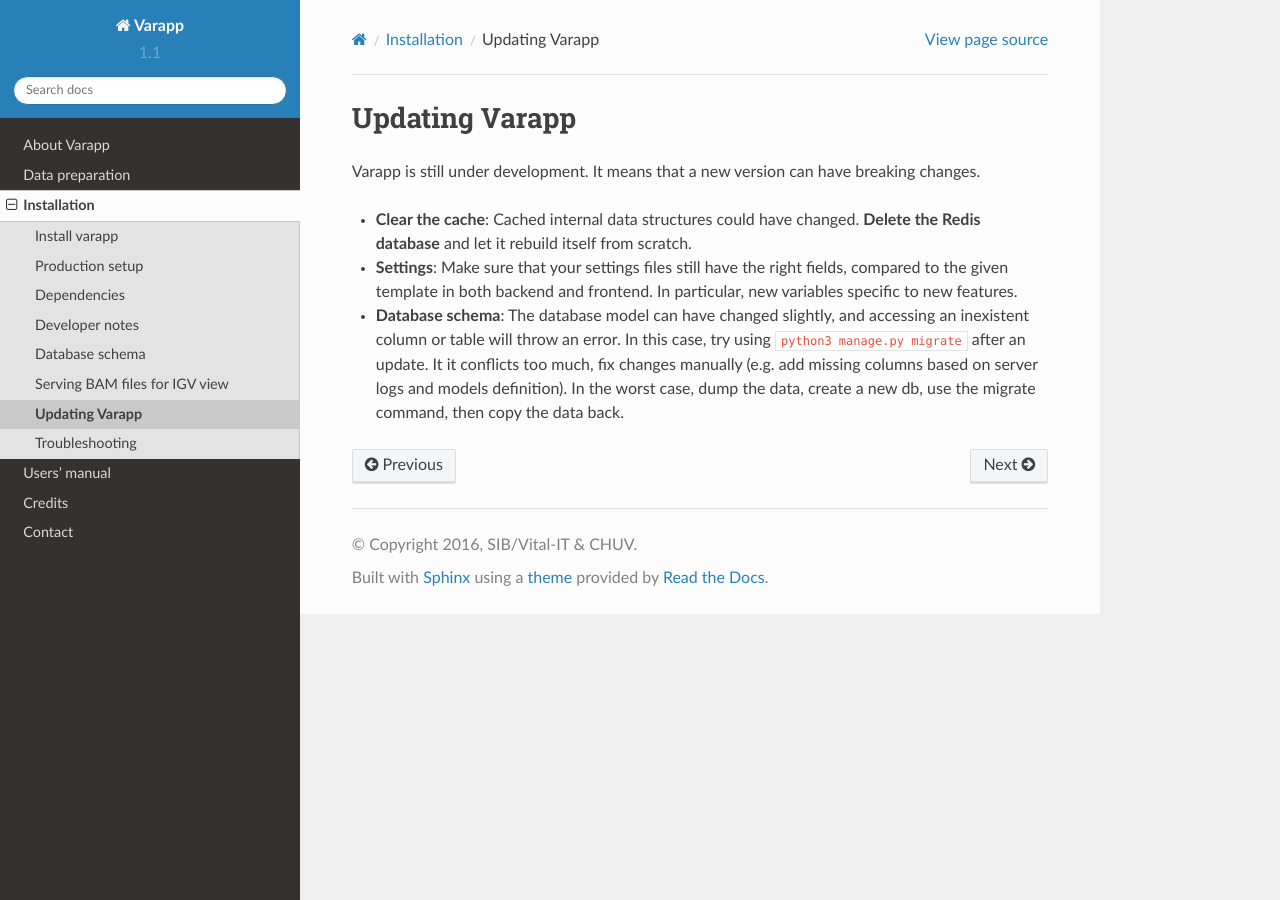
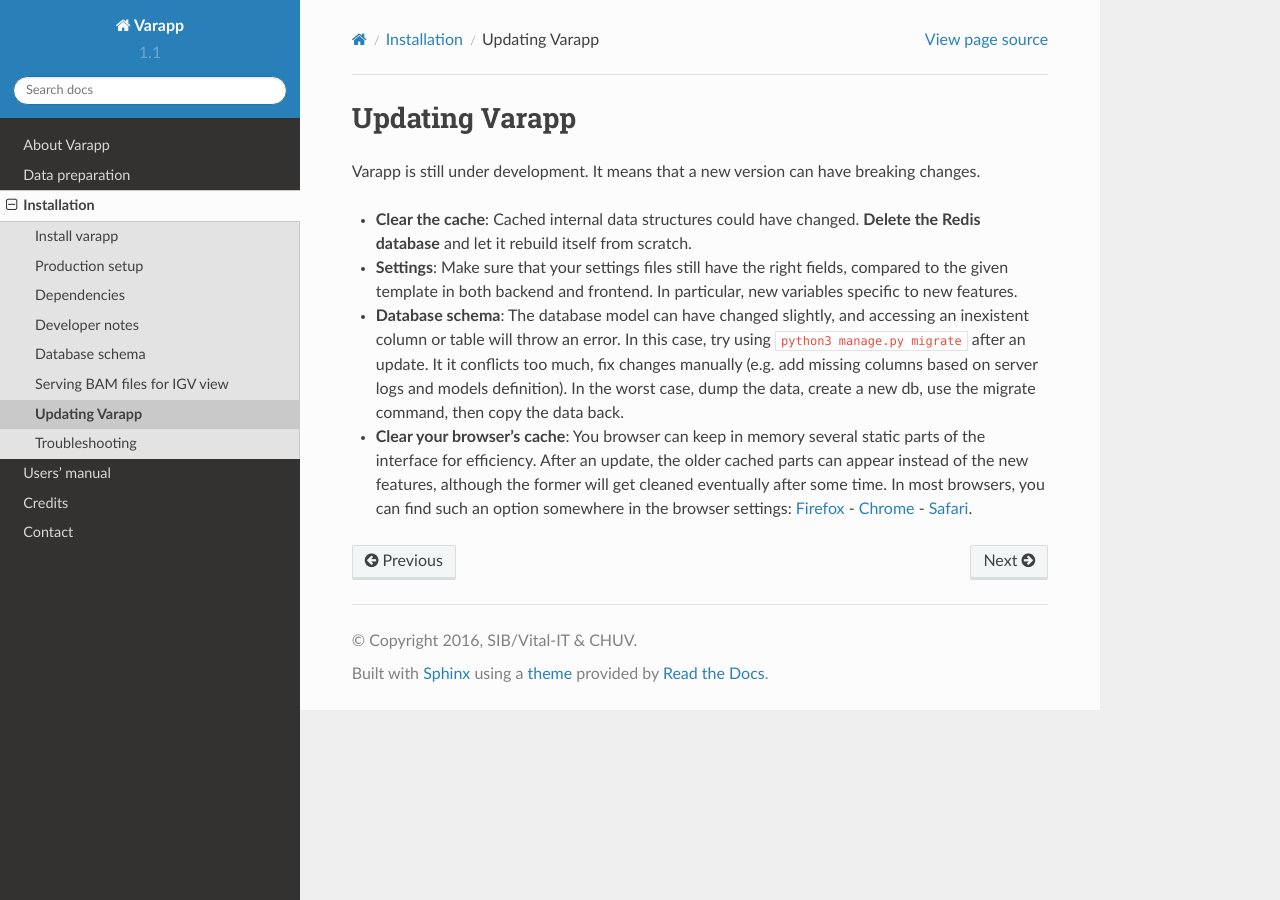
Before and after one commit to varapp/varapp-docs, a Sphinx documentation site: the page built from docs/src/deploy/update.rst, in a window 1280 px wide. Built offline with Sphinx 7.4.7 and the Read the Docs theme 2.0.0, drawn with Linux system fonts in a browser that asks for light colours.

Commit message:
How to clear the browsers's cache

```diff
--- a/docs/src/deploy/update.rst
+++ b/docs/src/deploy/update.rst
@@ -18,3 +18,11 @@ Varapp is still under development. It means that a new version can have breaking
   (e.g. add missing columns based on server logs and models definition).
   In the worst case, dump the data, create a new db, use the migrate command,
   then copy the data back.
+
+* **Clear your browser's cache**: You browser can keep in memory several static parts of
+  the interface for efficiency. After an update, the older cached parts can appear instead
+  of the new features, although the former will get cleaned eventually after some time.
+  In most browsers, you can find such an option somewhere in the browser settings:
+  `Firefox <https://support.mozilla.org/en-US/kb/how-clear-firefox-cache>`_
+  - `Chrome <https://support.google.com/accounts/answer/32050?hl=en>`_
+  - `Safari <https://kb.wisc.edu/page.php?id=45060>`_.
```
